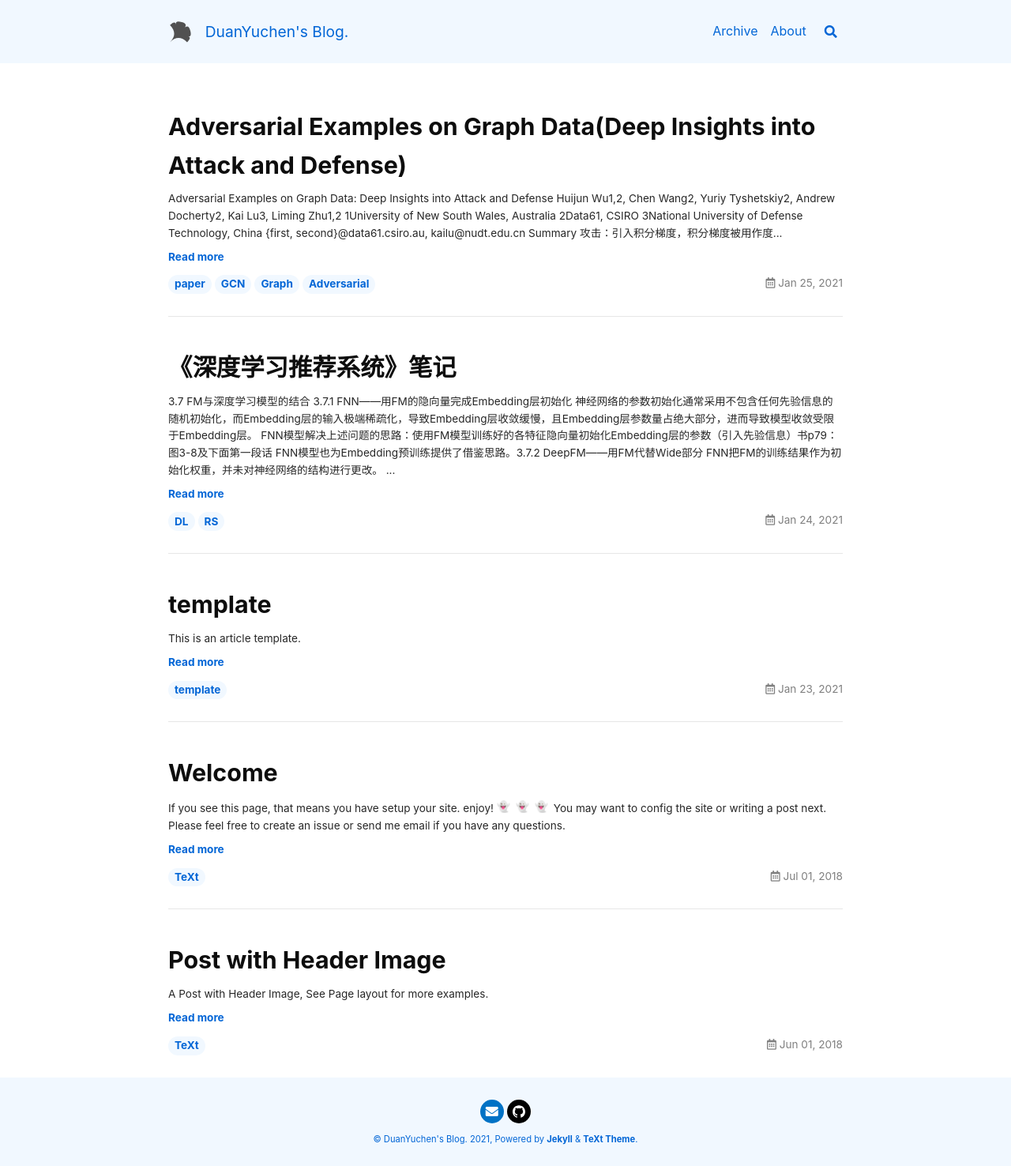
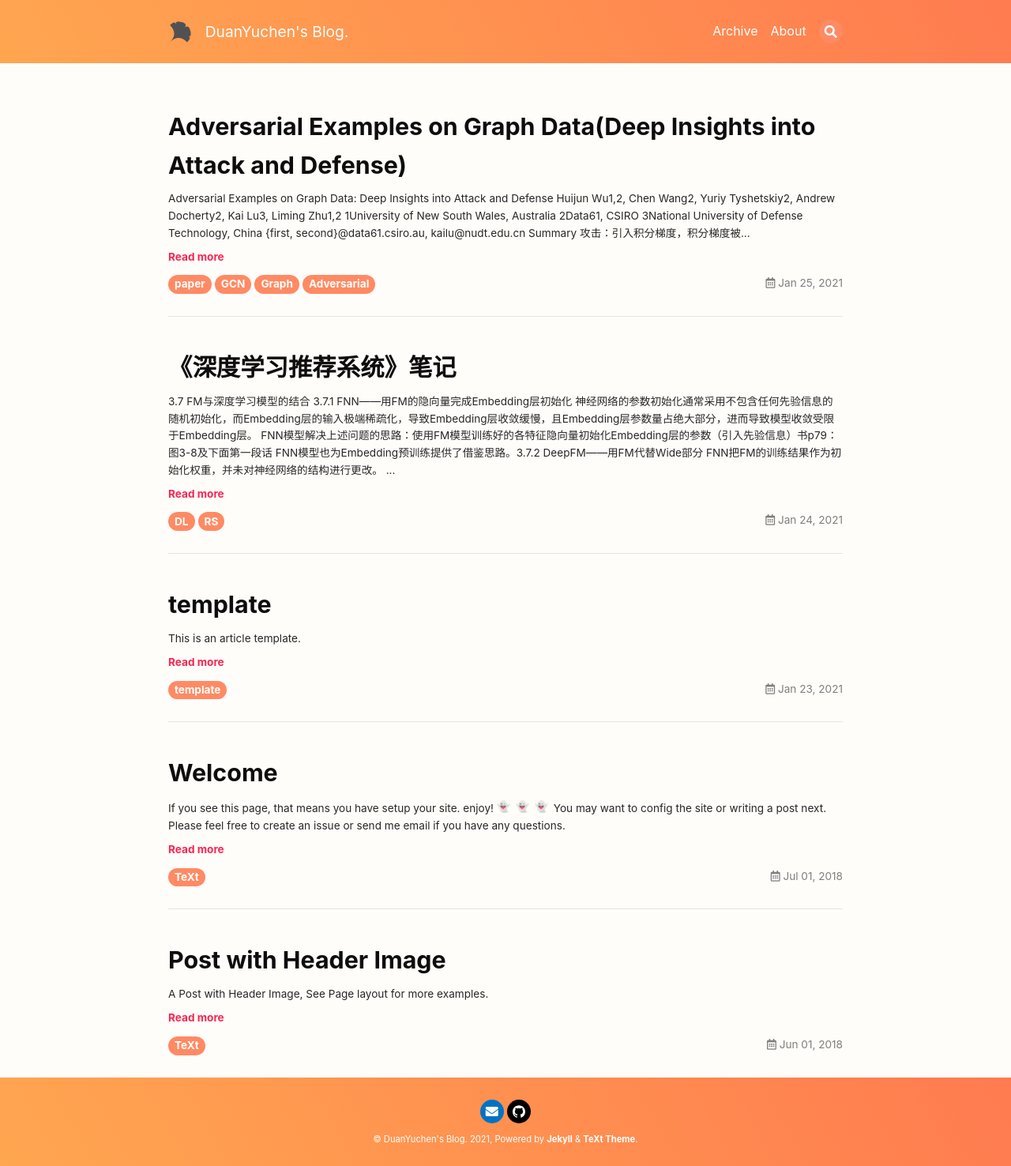
Before and after one commit to duanyuchen55/duanyuchen55.github.io, a Jekyll site: the page built from index.html, in a window 1280 px wide. Shown: the whole page at 79% size. Built offline with Jekyll 4.4.1, drawn with Linux system fonts in a browser that asks for light colours; nearby versions of some CDN libraries; emoji names are drawn with the system emoji font; the list of posts is cut into pages by our own code.

```diff
--- a/_config.yml
+++ b/_config.yml
@@ -16,7 +16,7 @@
 
 ## => Site Settings
 ##############################
-text_skin: ocean # "default" (default), "dark", "forest", "ocean", "chocolate", "orange"
+text_skin: orange # "default" (default), "dark", "forest", "ocean", "chocolate", "orange"
 highlight_theme: default # "default" (default), "tomorrow", "tomorrow-night", "tomorrow-night-eighties", "tomorrow-night-blue", "tomorrow-night-bright"
 url     : https://duanyc.top/ # the base hostname & protocol for your site e.g. https://www.someone.com
 baseurl : # does not include hostname
```
Also changed, not shown: _posts/2021-1-25-Adversarial Examples on Graph Data(Deep Insights into Attack and Defense).md (+2 -3 lines), 2 other files.
